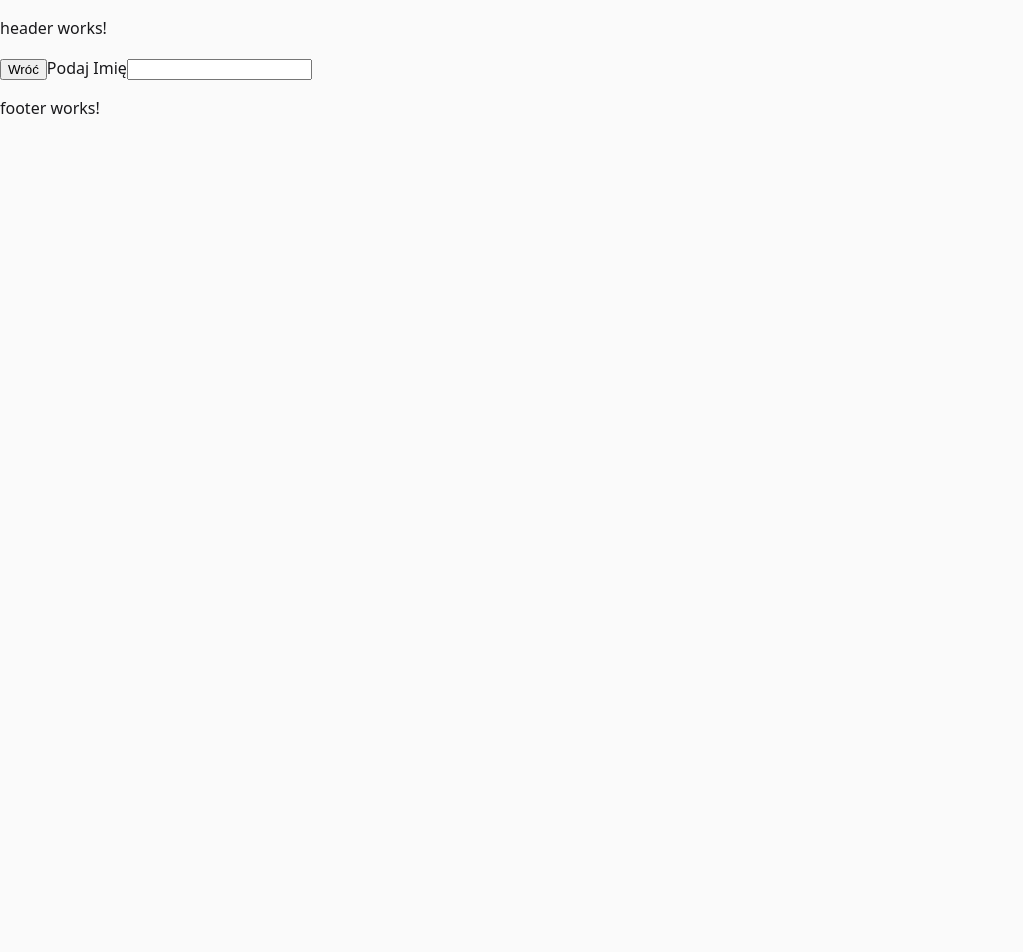
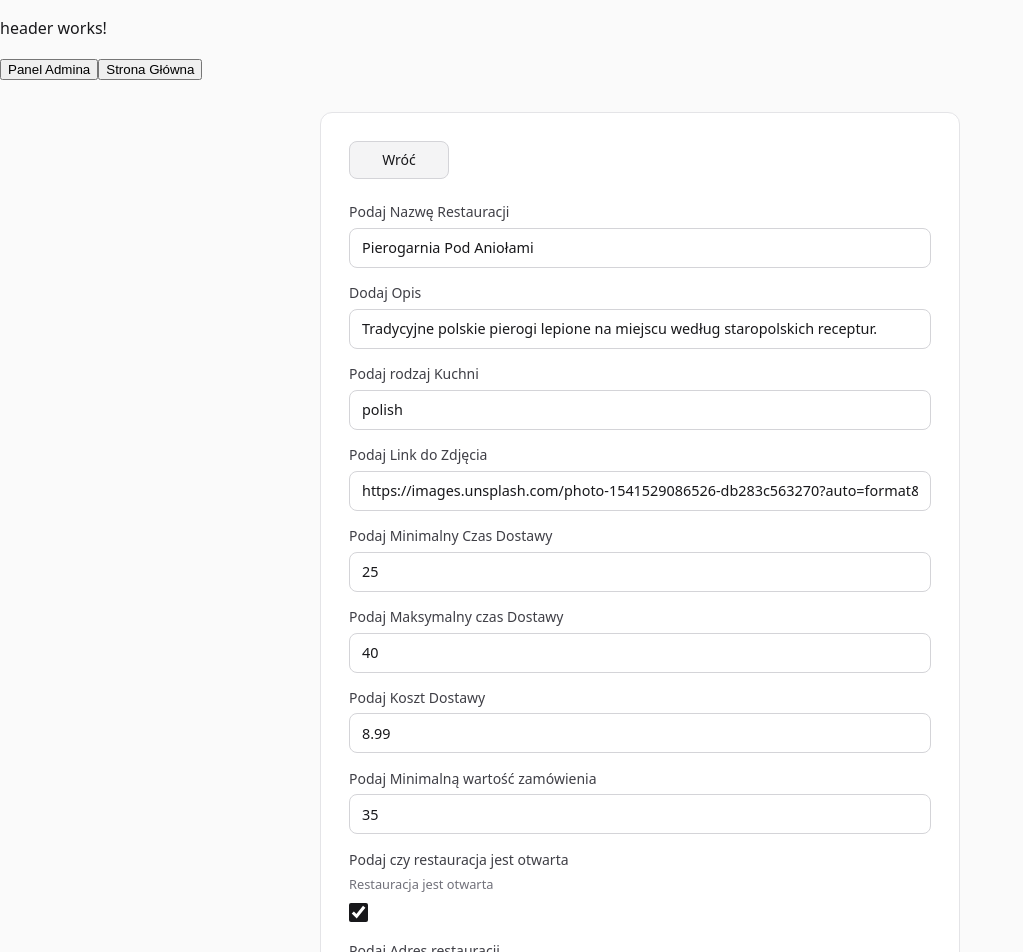
Before and after one commit to jakubpiech/Frameworki_Frontendowe, an Angular app: page /admin/restaurants/1/edit in a window 1280 px wide. Shown: the top 952 px of the page, without its empty margins (0-1023 px from the left). Before the commit the page ends 800 px from the top, so only its background shows below. Built offline with nearby package versions, Linux system fonts and the light colour scheme.

Commit message:
Implement restaurant form with detailed fields and validation; enhance restaurant list actions and styling

```diff
--- a/src/app/components/admin-restaurant-form/admin-restaurant-form.html
+++ b/src/app/components/admin-restaurant-form/admin-restaurant-form.html
@@ -1,4 +1,32 @@
 <button routerLink="/admin/restaurants">Wróć</button>
 
-<label for="restaurant-name">Podaj Imię</label>
-<input id="restaurant-name" type="text"[formField]="restaurantForm.name"/>
+<label for="restaurant-name">Podaj Nazwę Restauracji </label>
+<input id="restaurant-name" type="text" [formField]="restaurantForm.name" />
+<label for="restaurant-description">Dodaj Opis </label>
+<input id="restaurant-description" type="text" [formField]="restaurantForm.description" />
+<label for="restaurant-cuisine">Podaj rodzaj Kuchni </label>
+<input id="restaurant-cuisine" type="Cuisine" [formField]="restaurantForm.cuisine" />
+<label for="restaurant-image">Podaj Link do Zdjęcia</label>
+<input id="restaurant-image" type="text" [formField]="restaurantForm.imageUrl" />
+<label for="restaurant-delivery-min">Podaj Minimalny Czas Dostawy</label>
+<input id="restaurant-delivery-min" type="number" [formField]="restaurantForm.deliveryTimeMin" />
+<label for="restaurant-delivery-max">Podaj Maksymalny czas Dostawy</label>
+<input id="restaurant-delivery-max" type="number" [formField]="restaurantForm.deliveryTimeMax" />
+<label for="restaurant-delivery-fee">Podaj Koszt Dostawy</label>
+<input id="restaurant-delivery-fee" type="number" [formField]="restaurantForm.deliveryFee" />
+<label for="restaurant-min-order-value">Podaj Minimalną wartość zamówienia</label>
+<input
+  id="restaurant-min-order-value"
+  type="number"
+  [formField]="restaurantForm.minimumOrderValue"
+/>
+<label for="restaurant-isactive">Podaj czy restauracja jest otwarta</label>
+<label for="restaurant-isactive">Restauracja jest otwarta</label>
+<input id="restaurant-isactive" type="checkbox" [formField]="restaurantForm.isActive" />
+<label for="restaurant-address">Podaj Adres restauracji</label>
+<input id="restaurant-address" type="text" [formField]="restaurantForm.address" />
+
+<button type="submit" (click)="save()">Dalej</button>
+@if (errorMessage()) {
+  <p style="color: red">Error: {{ errorMessage() }}</p>
+}
--- a/src/app/components/admin-restaurant-form/admin-restaurant-form.scss
+++ b/src/app/components/admin-restaurant-form/admin-restaurant-form.scss
@@ -0,0 +1,122 @@
+:host {
+  display: flex;
+  flex-direction: column;
+  max-width: 40rem;
+  margin: 2rem auto;
+  padding: 1.75rem;
+  border: 1px solid #e4e4e7;
+  border-radius: 0.75rem;
+  background: #fff;
+  color: #18181b;
+}
+
+form {
+  display: flex;
+  flex-direction: column;
+}
+
+label {
+  margin-top: 0.9rem;
+  margin-bottom: 0.35rem;
+  color: #3f3f46;
+  font-size: 0.875rem;
+  font-weight: 500;
+}
+
+label + label[for='restaurant-isactive'] {
+  margin-top: 0;
+  color: #71717a;
+  font-size: 0.8rem;
+  font-weight: 400;
+}
+
+input:not([type='checkbox']),
+select,
+textarea {
+  width: 100%;
+  height: 2.5rem;
+  padding: 0 0.75rem;
+  border: 1px solid #d4d4d8;
+  border-radius: 0.5rem;
+  background: #fff;
+  color: #18181b;
+  font: inherit;
+  font-size: 0.9rem;
+  transition: border-color 150ms ease;
+
+  &:hover {
+    border-color: #a1a1aa;
+  }
+
+  &:focus-visible {
+    outline: 2px solid #18181b;
+    outline-offset: 2px;
+  }
+}
+
+input[type='checkbox'] {
+  align-self: flex-start;
+  width: 1.2rem;
+  height: 1.2rem;
+  margin: 0.15rem 0 0.25rem;
+  accent-color: #18181b;
+  cursor: pointer;
+
+  &:focus-visible {
+    outline: 2px solid #18181b;
+    outline-offset: 2px;
+  }
+}
+
+button {
+  display: inline-flex;
+  align-items: center;
+  justify-content: center;
+  align-self: flex-start;
+  min-width: 6.25rem;
+  height: 2.35rem;
+  padding: 0 1rem;
+  border: 1px solid #d4d4d8;
+  border-radius: 0.5rem;
+  background: #f4f4f5;
+  color: #18181b;
+  font: inherit;
+  font-size: 0.875rem;
+  font-weight: 500;
+  cursor: pointer;
+  transition:
+    background-color 150ms ease,
+    border-color 150ms ease;
+
+  &:first-child {
+    margin-bottom: 0.5rem;
+  }
+
+  &:not(:first-child) {
+    margin-top: 1.5rem;
+    border-color: #18181b;
+    background: #18181b;
+    color: #fff;
+
+    &:hover {
+      background: #27272a;
+    }
+  }
+
+  &:hover {
+    background: #e4e4e7;
+    border-color: #a1a1aa;
+  }
+
+  &:focus-visible {
+    outline: 2px solid #18181b;
+    outline-offset: 2px;
+  }
+}
+
+@media (max-width: 44rem) {
+  :host {
+    margin: 1rem;
+    padding: 1.25rem;
+  }
+}
--- a/src/app/components/admin-restaurant-form/admin-restaurant-form.ts
+++ b/src/app/components/admin-restaurant-form/admin-restaurant-form.ts
@@ -1,7 +1,8 @@
-import { Component, input, signal } from '@angular/core';
+import { Component, computed, inject, input, linkedSignal, signal } from '@angular/core';
 import { RestaurantWithoutId } from '../../Model/restaurant.model';
-import { form,FormField } from '@angular/forms/signals';
-import { RouterLink } from '@angular/router';
+import { form, FormField, required } from '@angular/forms/signals';
+import { Router, RouterLink } from '@angular/router';
+import { Restaurants } from '../../services/restaurants';
 
 @Component({
   imports: [FormField, RouterLink],
@@ -10,9 +11,35 @@ import { RouterLink } from '@angular/router';
   templateUrl: './admin-restaurant-form.html',
 })
 export class AdminRestaurantForm {
+  errorMessage = signal('');
+  readonly #restaurantService = inject(Restaurants);
+  readonly #router = inject(Router);
   id = input<string>();
+  restaurantToEdit = computed(() => {
+    const idFromUrl = this.id();
+    if (idFromUrl === undefined) {
+      return undefined;
+    }
+    return this.#restaurantService.getById(Number(idFromUrl));
+  });
 
-  model = signal<RestaurantWithoutId>({
+  model = linkedSignal<RestaurantWithoutId>(() => {
+    const restaurant = this.restaurantToEdit();
+    if (restaurant !== undefined) {
+      return {
+        name: restaurant.name,
+        description: restaurant.description,
+        cuisine: restaurant.cuisine,
+        imageUrl: restaurant.imageUrl,
+        deliveryTimeMin: restaurant.deliveryTimeMin,
+        deliveryTimeMax: restaurant.deliveryTimeMax,
+        deliveryFee: restaurant.deliveryFee,
+        minimumOrderValue: restaurant.minimumOrderValue,
+        isActive: restaurant.isActive,
+        address: restaurant.address,
+      };
+    }
+    return {
       name: '',
       description: '',
       cuisine: 'polish',
@@ -22,7 +49,23 @@ export class AdminRestaurantForm {
       deliveryFee: 0,
       minimumOrderValue: 0,
       isActive: false,
-    address: ''
+      address: '',
+    };
   });
   restaurantForm = form(this.model);
+
+  save() {
+    const idFromUrl = this.id();
+    if (idFromUrl === undefined) {
+      this.#restaurantService.add(this.model());
+    } else {
+      const wasUpdated = this.#restaurantService.update(Number(idFromUrl), this.model());
+      if (!wasUpdated) {
+        this.errorMessage.set('Restauracja o takim id nie istnieje');
+        return;
       }
+    }
+
+    this.#router.navigateByUrl('/admin/restaurants');
+  }
+}
--- a/src/app/components/admin-restaurant-list/admin-restaurant-list.html
+++ b/src/app/components/admin-restaurant-list/admin-restaurant-list.html
@@ -1,4 +1,5 @@
-  <button routerLink="/admin/restaurants/new">Dodaj Nową Restauracje</button>
+<button routerLink="/admin/restaurants/new">Dodaj Nową Restauracje</button>
+
 <ul>
   @for (restaurant of adminRestaurantList(); track restaurant.id) {
     <li>
@@ -15,13 +16,22 @@
       </p>
       <p>
         Akcje:
-        <button type="button" routerLink="./admin/restaurants/:id/edit" [attr.aria-label]="'Edytuj Restauracje' + restaurant.name">
+        <button
+          type="button"
+          [routerLink]="['/admin/restaurants', restaurant.id, 'edit']"
+          [attr.aria-label]="'Edytuj Restauracje' + restaurant.name"
+        >
           Edytuj
         </button>
+
         @if (restaurant.isActive === true) {
-          <button type="button" class="isClosed" (click)="onToggleActive(restaurant.id)">Deactivate</button>
+          <button type="button" class="isClosed" (click)="onToggleActive(restaurant.id)">
+            Deactivate
+          </button>
         } @else {
-          <button type="button" class="isOpen" (click)="onToggleActive(restaurant.id)">Activate</button>
+          <button type="button" class="isOpen" (click)="onToggleActive(restaurant.id)">
+            Activate
+          </button>
         }
       </p>
     </li>
--- a/src/app/components/admin-restaurant-list/admin-restaurant-list.scss
+++ b/src/app/components/admin-restaurant-list/admin-restaurant-list.scss
@@ -4,6 +4,10 @@
   margin: 0 auto;
   padding: 1.5rem;
   color: #18181b;
+
+  > button {
+    margin-bottom: 1.25rem;
+  }
 }
 
 ul {
--- a/src/app/components/header/header.html
+++ b/src/app/components/header/header.html
@@ -1 +1,3 @@
 <p>header works!</p>
+<button [routerLink]="['/admin/restaurants']">Panel Admina</button>
+<button [routerLink]="['']">Strona Główna</button>
--- a/src/app/components/header/header.ts
+++ b/src/app/components/header/header.ts
@@ -1,7 +1,8 @@
 import { Component } from '@angular/core';
+import { RouterLink } from '@angular/router';
 
 @Component({
-  imports: [],
+  imports: [RouterLink],
   selector: 'app-header',
   styleUrl: './header.scss',
   templateUrl: './header.html',
--- a/src/app/services/restaurants.ts
+++ b/src/app/services/restaurants.ts
@@ -16,16 +16,18 @@ export class Restaurants {
       const ids = list.map((r) => r.id);
       const biggestId = Math.max(...ids, 0);
       const nextId = biggestId + 1;
-      return [...list,{...input,id:nextId,rating:0,menuCategories:[]}]
+      return [...list, { ...input, id: nextId, rating: 0, menuCategories: [] }];
     });
-
   }
   update(id: number, input: RestaurantWithoutId) {
-    this.#restaurants.update((list)=>
-    list.map((restaurant)=>
-      restaurant.id===id ? {...restaurant, ...input }: restaurant,
-    ))
-
+    const existingRestaurant = this.getById(id);
+    if (existingRestaurant === undefined) {
+      return false;
+    }
+    this.#restaurants.update((list) =>
+      list.map((restaurant) => (restaurant.id === id ? { ...restaurant, ...input } : restaurant)),
+    );
+    return true;
   }
   toggleActive(id: number) {
     this.#restaurants.update((list) =>
```
Lines whose indentation alone changed are shown as unchanged.
